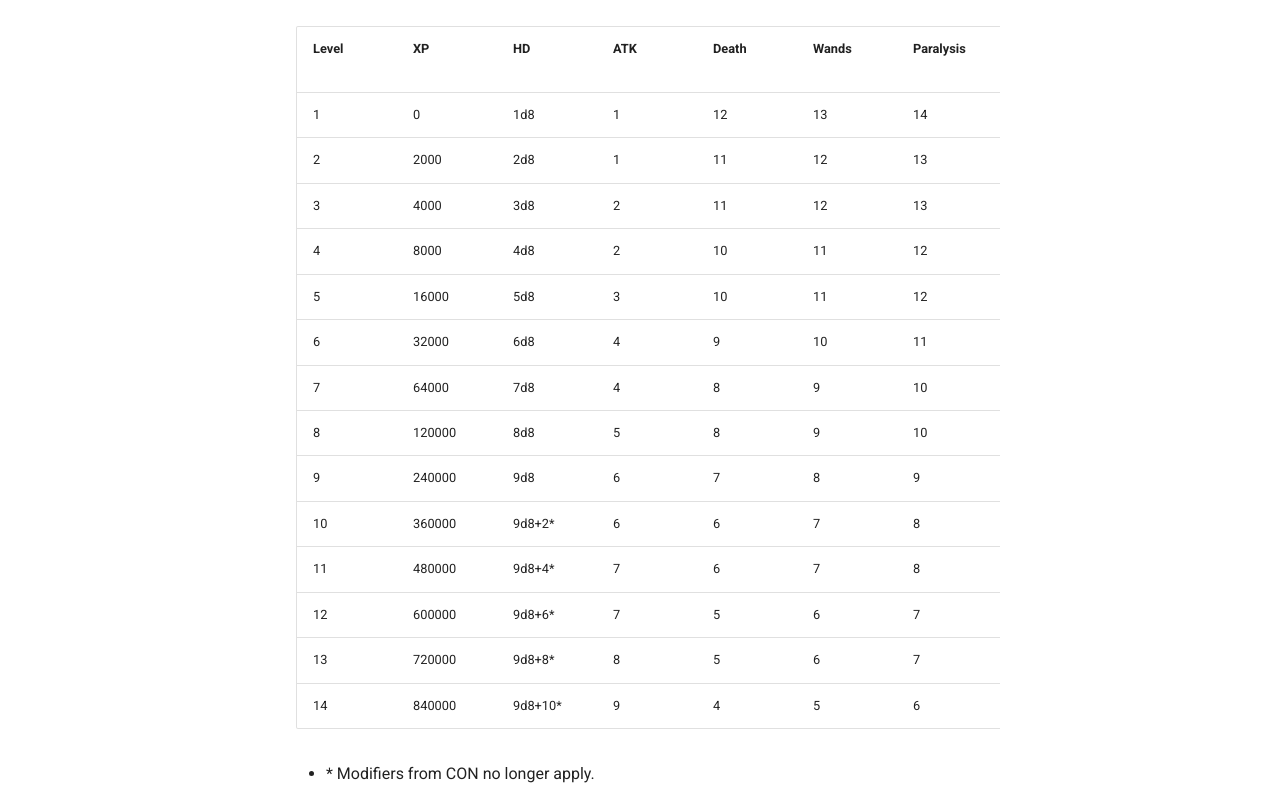
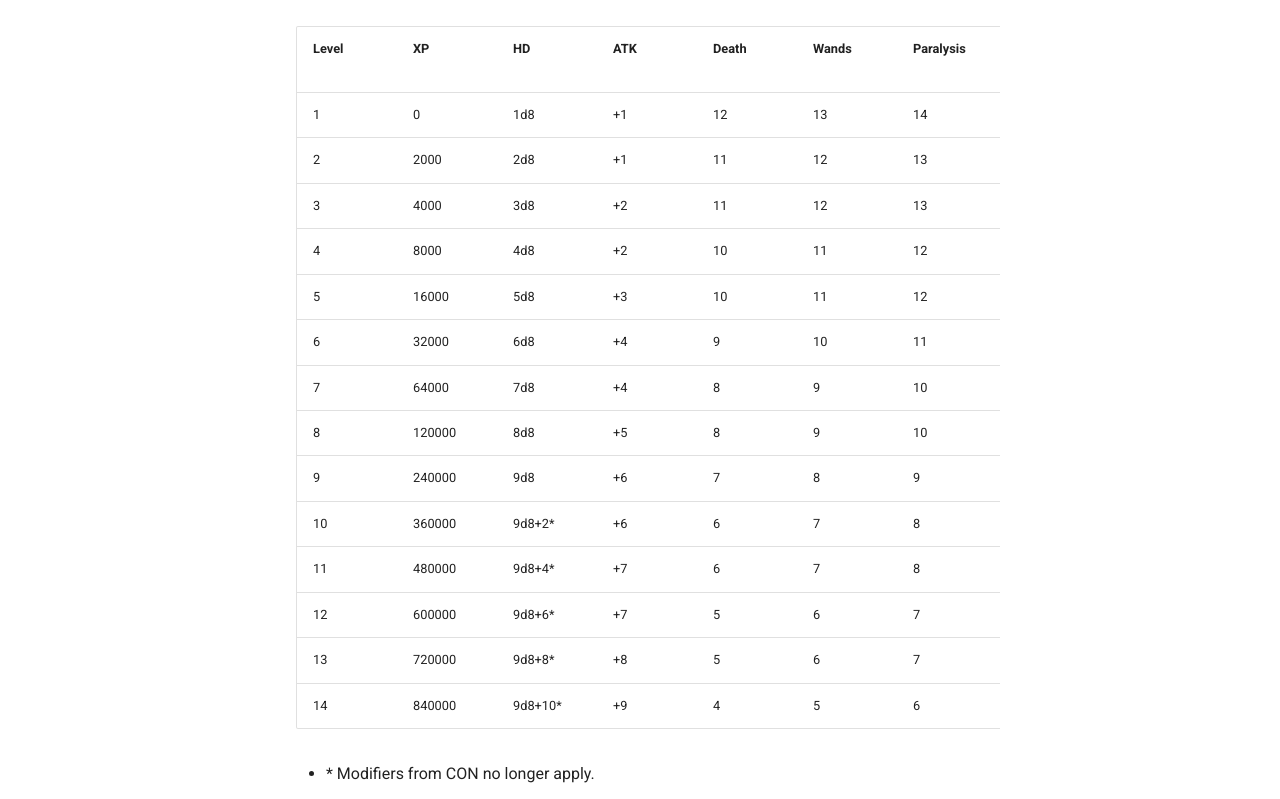
Before and after one commit to vacuousgrimoire/vacuousgrimoire.github.io, an MkDocs documentation site: the page built from docs/house-rules/retroclones/classes/Warlord.md, in a window 1280 px wide and 1400 px high. Shown: the part 549-1348 px from the top of the window. Built offline with MkDocs 1.6.1 and Material for MkDocs 9.7.7, drawn with Linux system fonts in a browser that asks for light colours.

Commit message:
Format attack bonuses

```diff
--- a/docs/house-rules/retroclones/classes/Warlord.md
+++ b/docs/house-rules/retroclones/classes/Warlord.md
@@ -11,20 +11,20 @@ STR.
 # Level Progression
 |Level|XP|HD|ATK|Death|Wands|Paralysis|Breath Weapon|Spells|
 |---|---|---|---|---|---|---|---|---|
-|1|0|      1d8|1|12|13|14|15|16|
-|2|2000|   2d8|1|11|12|13|14|15|
-|3|4000|   3d8|2|11|12|13|13|15|
-|4|8000|   4d8|2|10|11|12|13|14|
-|5|16000|  5d8|3|10|11|12|12|14|
-|6|32000|  6d8|4|9|10|11|11|13|
-|7|64000|  7d8|4|8|9|10|10|12|
-|8|120000| 8d8|5|8|9|10|10|12|
-|9|240000| 9d8|6|7|8|9|9|11|
-|10|360000|9d8+2*|6|6|7|8|8|10|
-|11|480000|9d8+4*|7|6|7|8|7|10|
-|12|600000|9d8+6*|7|5|6|7|7|9|
-|13|720000|9d8+8*|8|5|6|7|6|9|
-|14|840000|9d8+10*|9|4|5|6|5|8|
+|1|0|      1d8|+1|12|13|14|15|16|
+|2|2000|   2d8|+1|11|12|13|14|15|
+|3|4000|   3d8|+2|11|12|13|13|15|
+|4|8000|   4d8|+2|10|11|12|13|14|
+|5|16000|  5d8|+3|10|11|12|12|14|
+|6|32000|  6d8|+4|9|10|11|11|13|
+|7|64000|  7d8|+4|8|9|10|10|12|
+|8|120000| 8d8|+5|8|9|10|10|12|
+|9|240000| 9d8|+6|7|8|9|9|11|
+|10|360000|9d8+2*|+6|6|7|8|8|10|
+|11|480000|9d8+4*|+7|6|7|8|7|10|
+|12|600000|9d8+6*|+7|5|6|7|7|9|
+|13|720000|9d8+8*|+8|5|6|7|6|9|
+|14|840000|9d8+10*|+9|4|5|6|5|8|
 
 - \* Modifiers from CON no longer apply.
 
```
Also changed, not shown: docs/house-rules/retroclones/classes/Zealot.md (+14 -14 lines).
